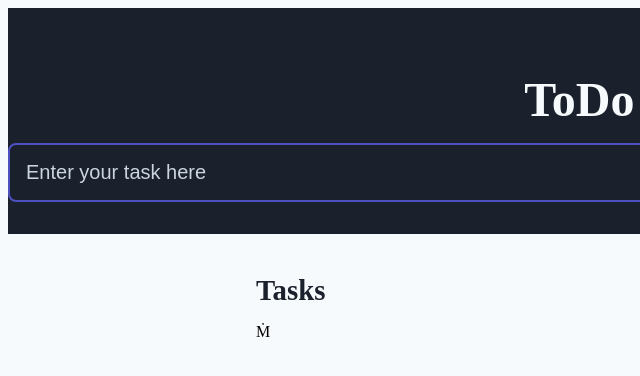
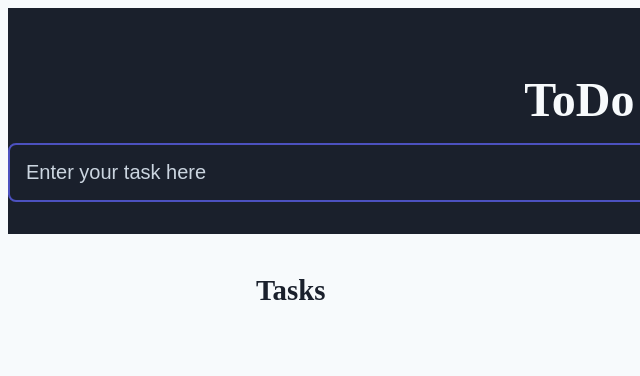
Before and after one commit to mobin-04/oibsip_task03, a plain HTML site: page index.html in a window 1280 px wide. Shown: the full height of the page, 0-640 px from the left. Drawn offline with Linux system fonts and the light colour scheme.

Commit message:
Update index.html

```diff
--- a/index.html
+++ b/index.html
@@ -25,7 +25,7 @@
       <section class="task-list">
         <h2>Tasks</h2>
 
-        <div id="tasks">Ṁ</div>
+        <div id="tasks"></div>
       </section>
     </main>
 
```
